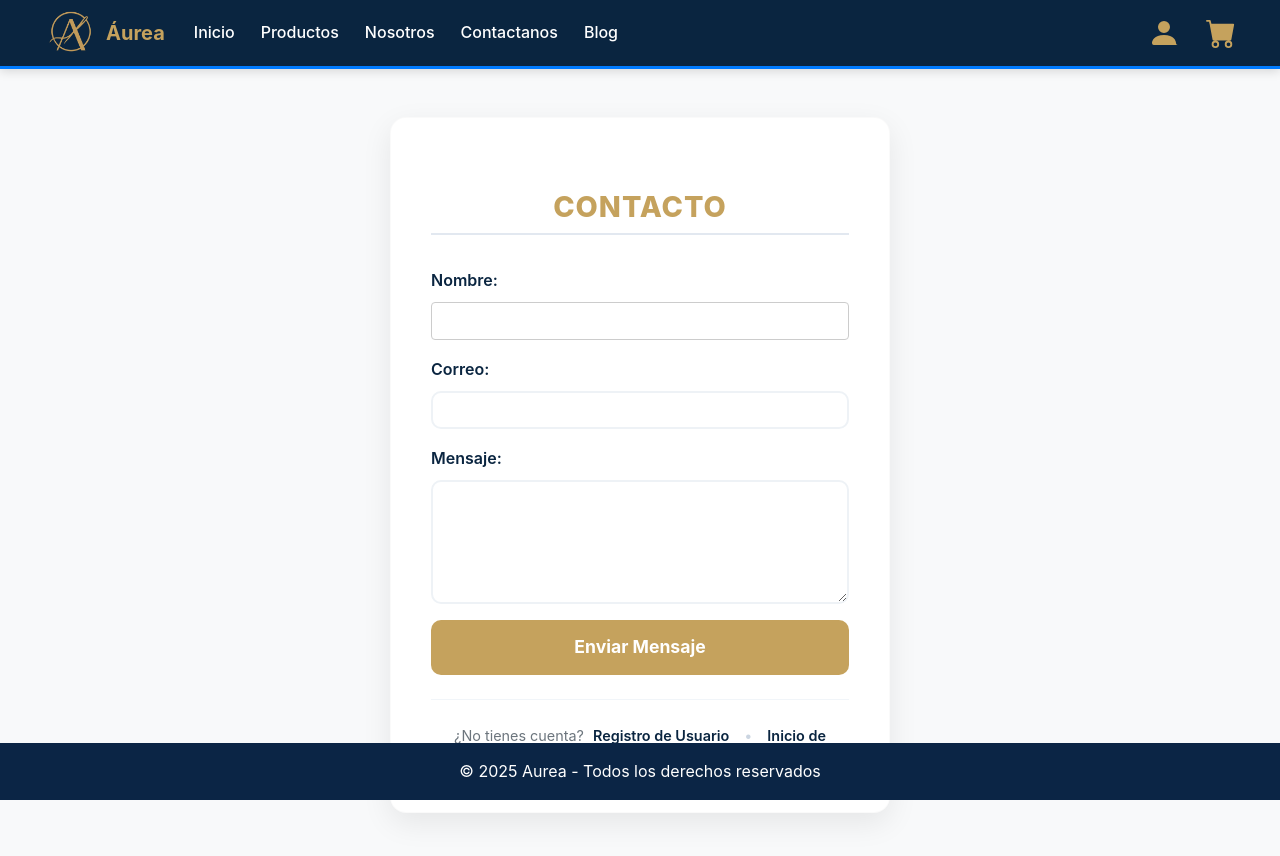
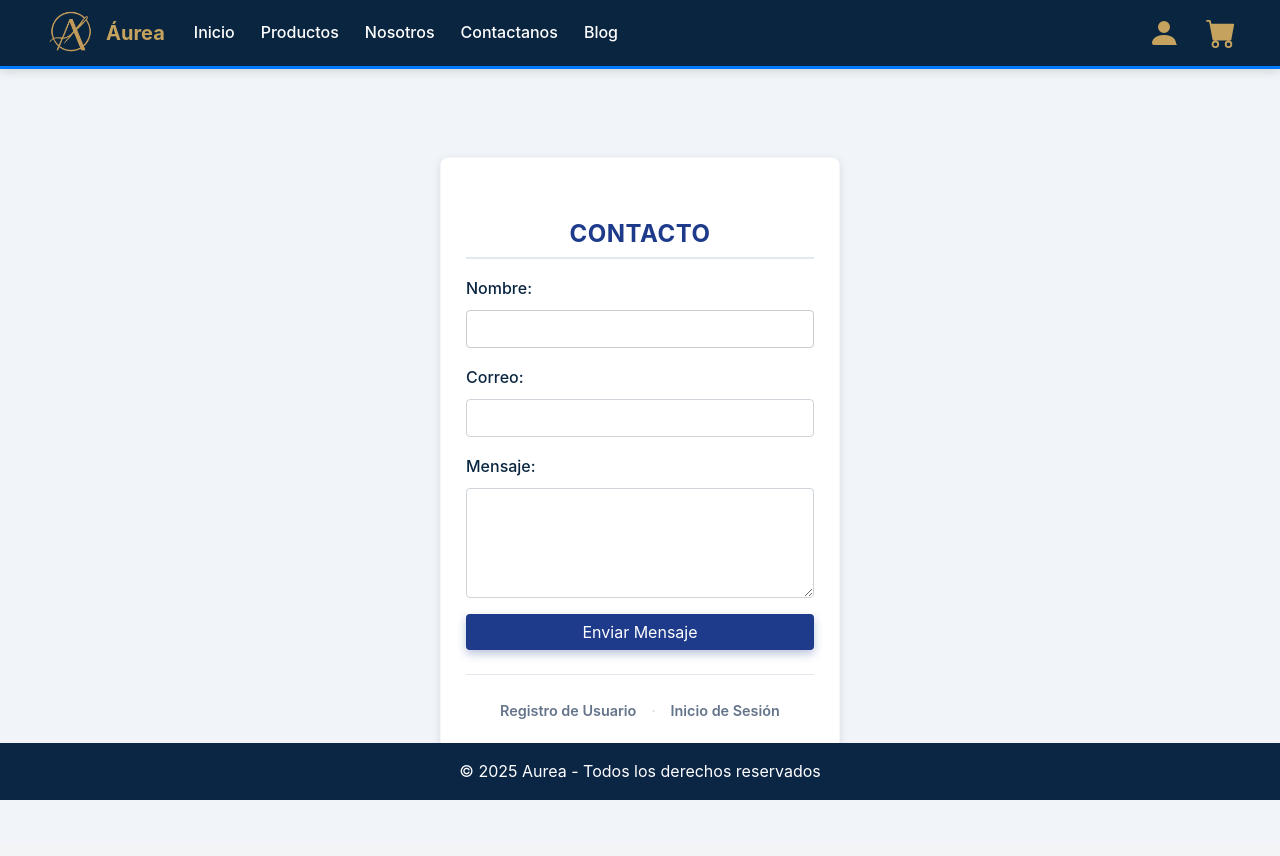
Before and after one commit to victorlinares100/FullStack2, a React (Vite) app: page /contacto in a window 1280 px wide. Shown: the top 856 px of the page. Built offline with nearby package versions, Linux system fonts and the light colour scheme.

Commit message:
error visual en contacto reparado

```diff
--- a/src/pages/Contacto.jsx
+++ b/src/pages/Contacto.jsx
@@ -1,10 +1,13 @@
 import React, { useState, useEffect } from "react";
-import { Form, Button } from "react-bootstrap"; // Ya no necesitamos Container
+import { Form, Button } from "react-bootstrap";
 import { Link } from "react-router-dom";
 import Input from "../components/molecules/Input";
 import Mensaje from "../components/atoms/Mensaje";
 import { validateContacto } from "../utils/validators";
 import { useUser } from "../context/UserContext";
+
+// Asegúrate de importar tu CSS aquí si no es global
+import "../styles/contacto.css";
 
 function Contacto() {
   const [nombre, setNombre] = useState("");
@@ -46,10 +49,7 @@ function Contacto() {
     const esUsuarioLogueado = user && user.correo === correo;
 
     if (!usuarioExiste && !esUsuarioLogueado) {
-      setMensaje({
-        tipo: "danger",
-        texto: "El correo ingresado no está registrado en nuestra base de datos."
-      });
+      setMensaje({ tipo: "danger", texto: "El correo ingresado no está registrado en nuestra base de datos." });
       return;
     }
 
@@ -64,13 +64,13 @@ function Contacto() {
   };
 
   return (
+    // Usamos la clase contact-section del CSS para el fondo gris
     <div className="contact-section">
       <Form onSubmit={handleSubmit}>
 
-        {/* Título Estilizado */}
+        {/* Título (h2 toma el color dorado del CSS) */}
         <h2>Contacto</h2>
 
-        {/* Mensaje de alerta */}
         {mensaje && (
           <Mensaje
             variant={mensaje.tipo}
@@ -79,7 +79,6 @@ function Contacto() {
           />
         )}
 
-        {/* Inputs */}
         <Input
           id="nombre"
           label="Nombre:"
@@ -109,19 +108,22 @@ function Contacto() {
           error={errors.contenido}
         />
 
-        {/* Botón Full Ancho */}
+        {/* --- CAMBIO AQUÍ --- */}
+        {/* Quitamos el d-flex para que el botón ocupe todo el ancho arriba */}
+
         <Button type="submit" className="btn-contact">
           Enviar Mensaje
         </Button>
 
-        {/* Pie de página con enlaces separados */}
+        {/* Los enlaces van abajo en su propio contenedor form-footer */}
         <div className="form-footer">
-          <span className="text-muted">¿No tienes cuenta? </span>
-          <Link to="/Registro">Registro de Usuario</Link>
-
-          <span className="separator">•</span>
-
-          <Link to="/login">Inicio de Sesión</Link>
+          <span>
+            <Link to="/Registro">Registro de Usuario</Link>
+          </span>
+          <span className="separator">·</span>
+          <span>
+            <Link to="/login">Inicio de Sesión</Link>
+          </span>
         </div>
 
       </Form>
--- a/src/styles/contacto.css
+++ b/src/styles/contacto.css
@@ -1,20 +1,20 @@
 
 :root {
-    --gold-primary: #C5A25D;
-    --gold-dark: #a88948;
-    --dark-blue: #0A2540;
+    --blue-primary: #1e3a8a;
+    --blue-dark: #172554;     /* Azul más oscuro para el hover */
+    --text-dark: #1e293b;     /* Texto gris oscuro */
     --white: #ffffff;
-    --bg-gray: #f8f9fa;
+    --bg-light: #f1f5f9;      /* Fondo gris azulado muy suave */
 }
 
 /* Fondo de la página */
 .contact-section {
-    background-color: var(--bg-gray);
+    background-color: var(--bg-light);
     padding: 3rem 1rem;
-    min-height: 90vh; /* Ocupa casi toda la pantalla */
+    min-height: 90vh;
     display: flex;
     justify-content: center;
-    align-items: center; /* Centra la tarjeta verticalmente */
+    align-items: center;
 }
 
 /* La Tarjeta del Formulario */
@@ -24,81 +24,89 @@ form {
     width: 100%;
     margin: 0 auto;
     padding: 2.5rem;
-    border-radius: 16px; /* Bordes bien redondeados */
-    box-shadow: 0 10px 30px rgba(0, 0, 0, 0.08); /* Sombra elegante */
-    border: 1px solid rgba(0,0,0,0.02);
+    border-radius: 16px;
+    /* Sombra azulada muy suave para dar profundidad */
+    box-shadow: 0 10px 30px rgba(30, 58, 138, 0.1);
+    border: 1px solid rgba(30, 58, 138, 0.05);
 }
 
 /* Título */
 form h2 {
-    color: var(--gold-primary);
+    color: var(--blue-primary); /* Ahora es AZUL */
     text-align: center;
     margin-bottom: 2rem;
     font-weight: 800;
-    letter-spacing: 1px;
+    letter-spacing: 0.5px;
     font-size: 1.8rem;
+    text-transform: uppercase;
 }
 
 /* Labels (Etiquetas) */
 .form-label {
-    color: var(--dark-blue);
+    color: var(--text-dark);
     font-weight: 600;
     margin-bottom: 0.5rem;
 }
 
 /* Inputs */
 .form-control {
-    border: 2px solid #eef2f6; /* Borde gris muy suave por defecto */
+    border: 2px solid #e2e8f0;
     border-radius: 10px;
     padding: 12px;
     font-size: 1rem;
     transition: all 0.3s ease;
+    color: var(--text-dark);
 }
 
+/* Efecto Focus (Cuando escribes) */
 .form-control:focus {
-    border-color: var(--gold-primary);
-    box-shadow: 0 0 0 4px rgba(197, 162, 93, 0.15);
+    border-color: var(--blue-primary); /* Borde azul al escribir */
+    /* Halo de luz azul suave */
+    box-shadow: 0 0 0 4px rgba(30, 58, 138, 0.15);
+    outline: none;
 }
 
-/* Botón - Ahora sí ocupará todo el ancho */
+/* Botón - Azul y Ancho */
 .btn-contact {
     width: 100%;
     padding: 14px;
-    background-color: var(--gold-primary) !important;
+    background-color: var(--blue-primary) !important; /* Fondo AZUL */
     border: none !important;
     color: white;
     font-weight: 700;
     font-size: 1.1rem;
     border-radius: 10px;
     cursor: pointer;
-    transition: transform 0.2s, box-shadow 0.2s;
-    margin-bottom: 1.5rem; /* Empuja los enlaces hacia abajo */
+    transition: all 0.3s ease;
+    margin-bottom: 1.5rem;
+    /* Sombra del botón azulada */
+    box-shadow: 0 4px 10px rgba(30, 58, 138, 0.3);
 }
 
 .btn-contact:hover {
-    background-color: var(--gold-dark) !important;
+    background-color: var(--blue-dark) !important; /* Azul más oscuro */
     transform: translateY(-2px);
-    box-shadow: 0 5px 15px rgba(197, 162, 93, 0.4);
+    box-shadow: 0 6px 15px rgba(30, 58, 138, 0.4);
 }
 
-/* --- NUEVO: Pie de formulario (Enlaces) --- */
+/* --- Pie de formulario (Enlaces) --- */
 .form-footer {
     text-align: center;
     font-size: 0.9rem;
-    border-top: 1px solid #f1f5f9; /* Línea separadora sutil */
+    border-top: 1px solid #e2e8f0;
     padding-top: 1.5rem;
     color: #64748b;
 }
 
 .form-footer a {
-    color: var(--dark-blue);
+    color: #64748b; /* Gris por defecto */
     text-decoration: none;
     font-weight: 600;
     transition: color 0.2s;
 }
 
 .form-footer a:hover {
-    color: var(--gold-primary);
+    color: var(--blue-primary); /* Se pone AZUL al pasar el mouse */
     text-decoration: underline;
 }
 
@@ -107,3 +115,9 @@ form h2 {
     margin: 0 10px;
     color: #cbd5e1;
 }
+
+/* Estilos de las alertas (Mensajes de éxito/error) */
+.alert {
+    border-radius: 8px;
+    font-weight: 500;
+}
```
